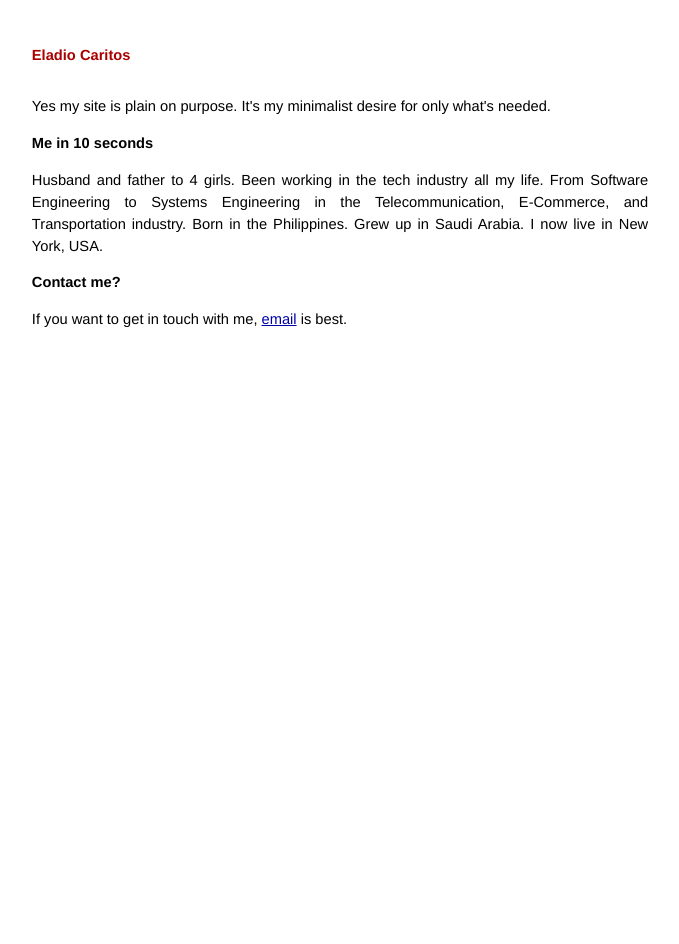
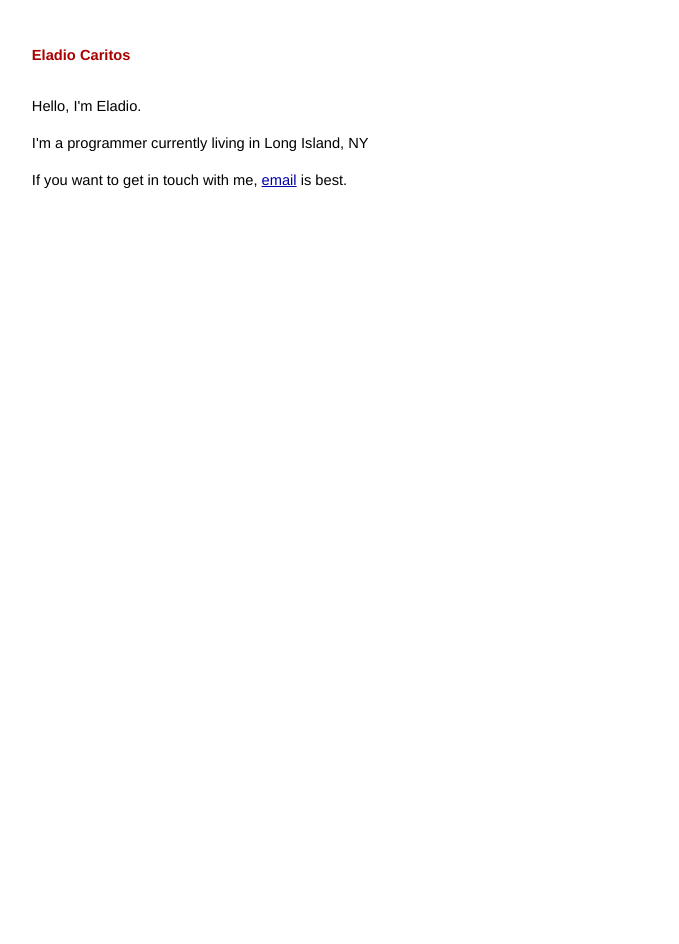
Before and after one commit to caritos/caritos.github.io, a Jekyll site: the page built from index.md, in a window 1280 px wide. Shown: the whole page, without its empty margins (300-979 px from the left). Built offline with Jekyll 4.4.1, drawn with Linux system fonts in a browser that asks for light colours.

Commit message:
simplified index page.

```diff
--- a/index.md
+++ b/index.md
@@ -3,13 +3,7 @@ layout: default
 title: Eladio Caritos
 ---
 <div id="home">
-<p>Yes my site is plain on purpose. It's my minimalist desire for only what's needed.</p>
-
-<h1>Me in 10 seconds</h1>
-<p>Husband and father to 4 girls.
-Been working in the tech industry all my life. From Software Engineering to Systems Engineering in the Telecommunication, E-Commerce, and Transportation industry.
-Born in the Philippines.  Grew up in Saudi Arabia.  I now live in New York, USA.</p>
-
-<h1>Contact me?</h1>
+<p>Hello, I'm Eladio.</p>
+<p>I'm a programmer currently living in Long Island, NY</p>
 <p>If you want to get in touch with me, <a href="mailto:eladio@caritos.com">email</a> is best.</p>
 </div>
```
Also changed, not shown: _drafts/2022-08-25-how-to-launch-a-saas.md (added, +6 -0 lines), _posts/2022-08-23-saas-101.md (+3 -2 lines).
